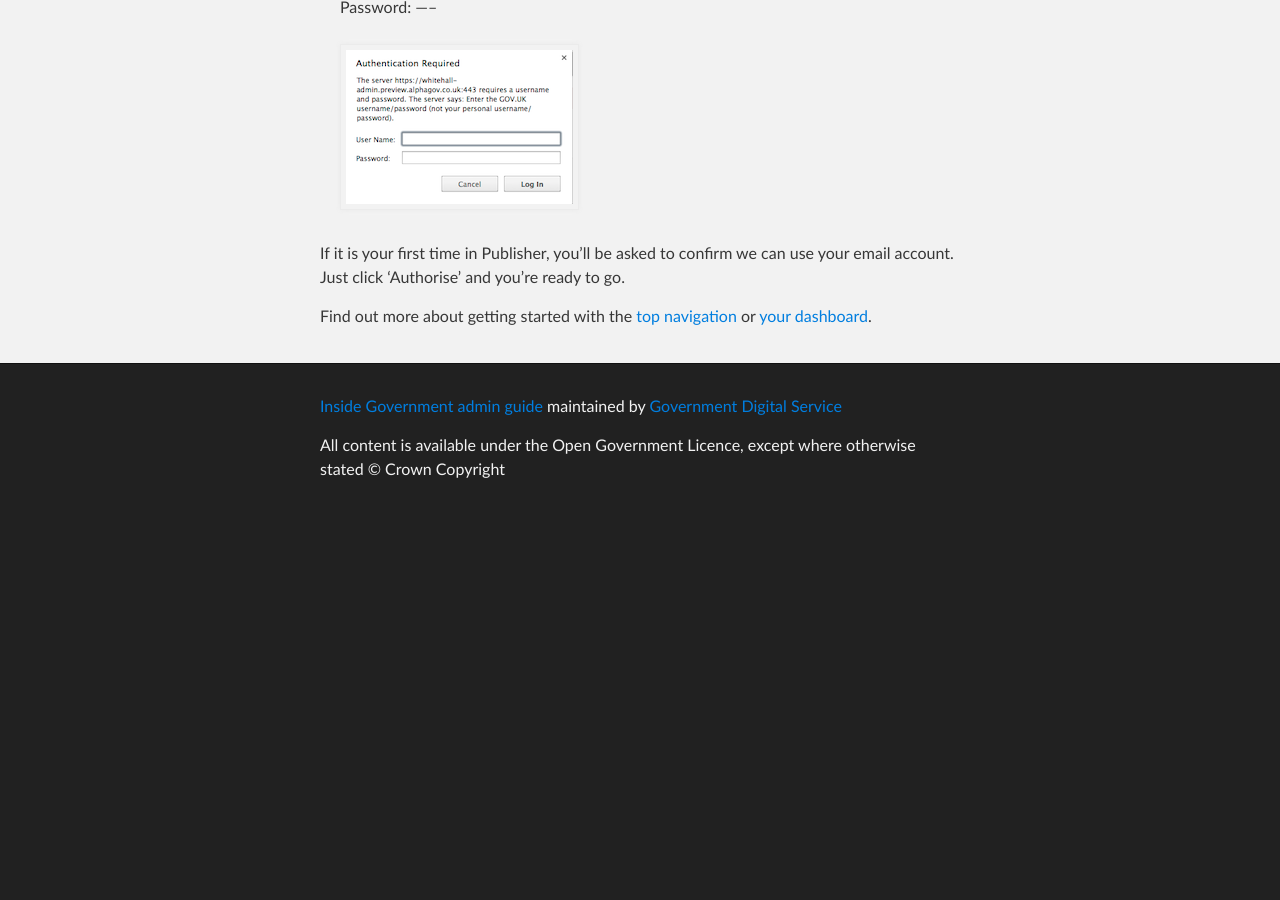
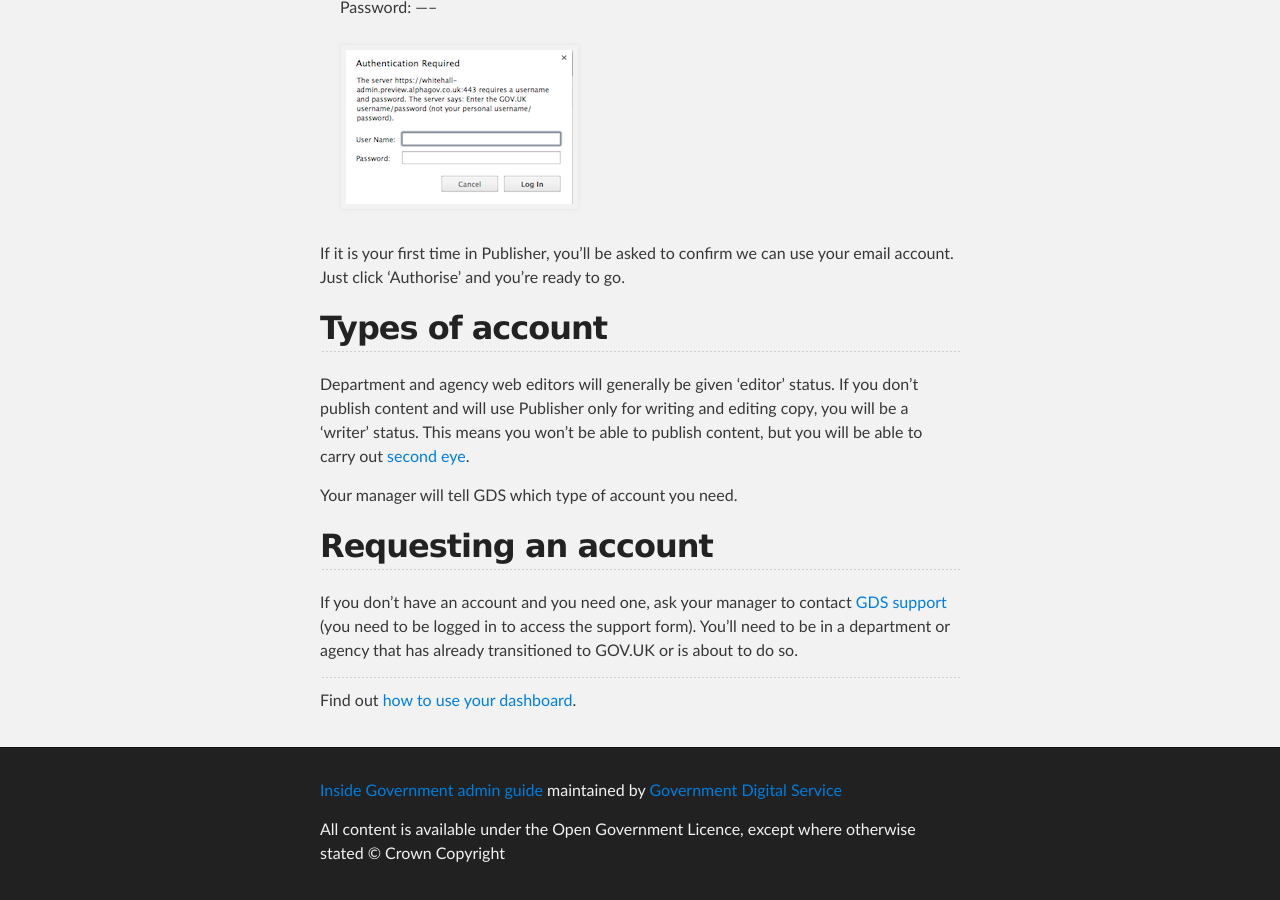
Before and after one commit to alphagov/inside-government-admin-guide, a Jekyll site: the page built from your-account/get-an-account.md, in a window 1280 px wide and 900 px high, scrolled down 1869 px. Built offline with Jekyll 4.4.1, drawn with Linux system fonts in a browser that asks for light colours; before the commit the page ends 2385 px from its top, so only the background shows below that; some of the changed text lies outside the part shown.

Commit message:
Update get-an-account.md

```diff
--- a/your-account/get-an-account.md
+++ b/your-account/get-an-account.md
@@ -37,4 +37,18 @@ We have 2 separate environments, Production and Preview, and you need to create
 
 If it is your first time in Publisher, you’ll be asked to confirm we can use your email account. Just click ‘Authorise’ and you’re ready to go.
 
-Find out more about getting started with the [top navigation](http://alphagov.github.io/inside-government-admin-guide/first-steps/top-navigation.html) or [your dashboard](http://alphagov.github.io/inside-government-admin-guide/first-steps/your-dashboard.html).
+## Types of account
+
+Department and agency web editors will generally be given 'editor' status. If you don't publish content and will use Publisher only for writing and editing copy, you will be a 'writer' status. This means you won't be able to publish content, but you will be able to carry out [second eye](http://alphagov.github.io/inside-government-admin-guide/workflow-content/second-pair-of-eyes.html).
+
+Your manager will tell GDS which type of account you need.
+
+## Requesting an account
+
+If you don't have an account and you need one, ask your manager to contact [GDS support](https://support.production.alphagov.co.uk/) (you need to be logged in to access the support form). You'll need to be in a department or agency that has already transitioned to GOV.UK or is about to do so.
+
+
+----------------------------------------------------------------------------------------------------------------
+
+
+Find out [how to use your dashboard](http://alphagov.github.io/inside-government-admin-guide/first-steps/your-dashboard.html).
```
Also changed, not shown: other parts of your-account/get-an-account.md (+1 -1 lines).
